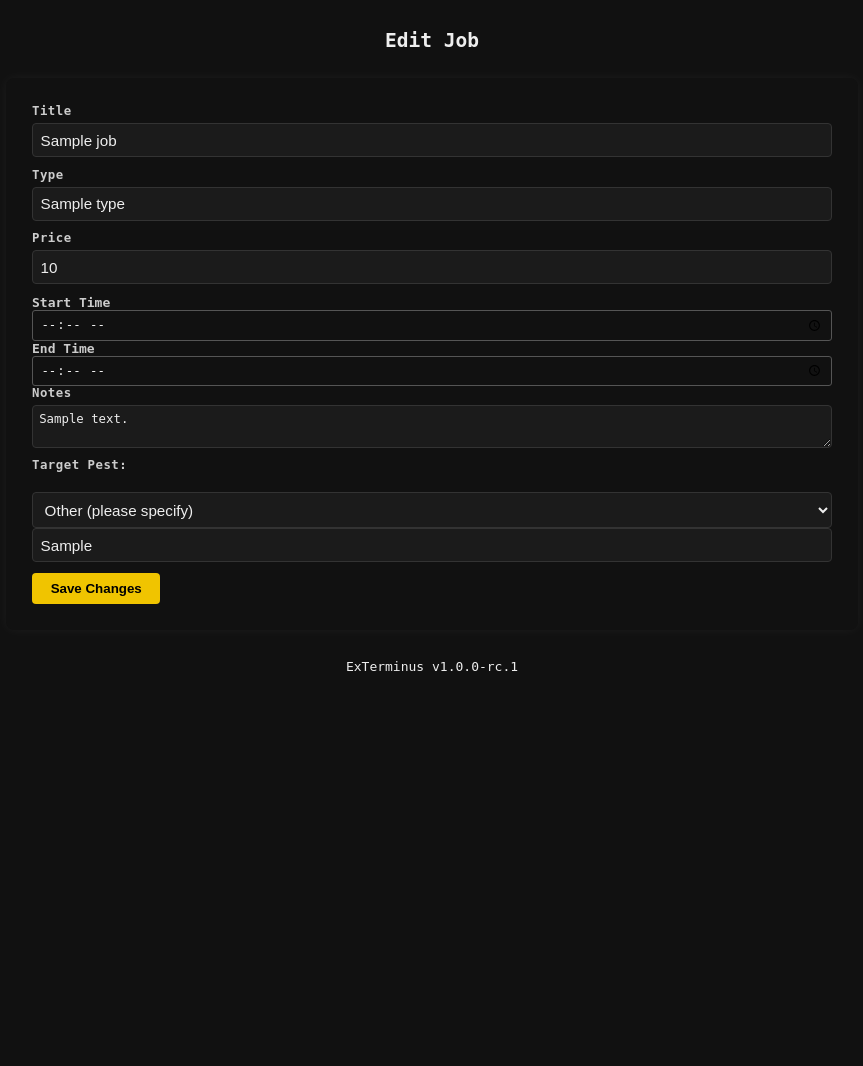
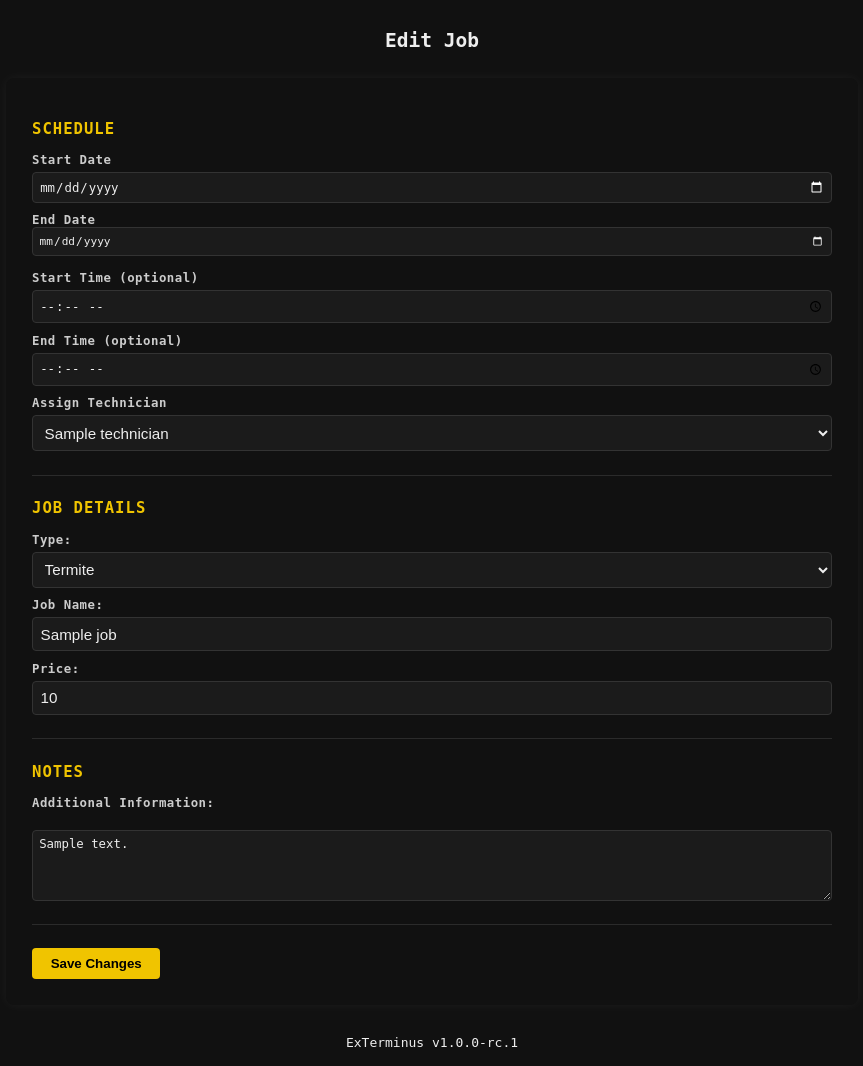
Before and after one commit to exterminus-portal/exterminus, a Flask app: template templates/edit_job.html in a window 1280 px wide. Shown: the part 28-1094 px from the top of the page, without its empty margins (208-1071 px from the left). Before the commit the page ends 699 px from the top, so only its background shows below. Run offline with Flask 3, Linux system fonts and the light colour scheme; the template is opened without the code that fills it: most values are stand-ins (such as "Sample title", 1, 10 or a date in 2020); some libraries are stand-ins or nearby versions.

Commit message:
chore(wip): checkpoint job form workflow

```diff
--- a/templates/_job_fields.html
+++ b/templates/_job_fields.html
@@ -2,27 +2,29 @@
 <div class="form-section">
   <h3 class="section-heading">Schedule</h3>
 
-  {% if not hide_date_fields %}
     <div class="form-group">
-      <label for="start_date">Start Date</label>
-      <input type="date" name="start_date" id="start_date" required>
+        <label for="start_date">Start Date</label>
+        <input
+                type="date"
+                name="start_date"
+                id="start_date"
+                required
+                value="{% if job is defined %}{{ job.start_date }}{% elif date %}{{ date.isoformat() }}{% endif %}"
+        >
     </div>
+
     <div class="form-group">
-      <label for="end_date">End Date (optional)</label>
-      <input type="date" name="end_date" id="end_date">
+        <label for="end_date">End Date<label>
+        <input
+               type="date"
+               name="end_date"
+               id="end_date"
+               required
+               value="{% if job is defined %}{{ job.end_date or job.start_date}}{% elif date %}{{ date.isoformat() }}{% endif %}"
+        >
     </div>
-  {% else %}
+
     <div class="form-group">
-      <label for="start_date">Start Date</label>
-      <input type="date" name="start_date" id="start_date" required value="{{ date.isoformat() }}">
-    </div>
-    <div class="form-group">
-      <label for="end_date">End Date</label>
-      <input type="date" name="end_date" id="end_date" required value="{{ date.isoformat() }}">
-    </div>
-  {% endif %}
-
-  <div class="form-group">
     <label for="start_time">Start Time (optional)</label>
     <input type="time" name="start_time" id="start_time" value="{{ (job.start_time if job is defined else '') }}">
   </div>
--- a/templates/day.html
+++ b/templates/day.html
@@ -31,7 +31,7 @@
   <a href="{{ url_for('calendar.index') }}" class="btn btn-yellow">← Calendar</a>
   {% if session.get("user") and not locked %}
     <a href="{{ url_for('job.add_job_for_date', date=selected_date.isoformat()) }}" class="btn btn-yellow">+ Add Job</a>
-    <a href="#" class="button" data-open="#createMultidayModal">+ Add Multi-Day</a>
+
     <a href="{{ url_for('calendar.add_time_off', date=selected_date.isoformat()) }}" class="btn btn-yellow">+ Add Time Off</a>
   {% endif %}
 </div>
--- a/templates/edit_job.html
+++ b/templates/edit_job.html
@@ -1,93 +1,17 @@
 {% extends "base.html" %}
+
 {% block content %}
-<h2 class="text-center heading">Edit Job</h2>
+<h2 class="text-center heading"> Edit Job</h2>
 
 <form method="POST" class="form-container">
     <input type="hidden" name="csrf_token" value="{{ csrf_token() }}">
-    <div class="form-group">
-        <label for="title">Title</label>
-        <input name="title" value="{{ job['title'] }}" required>
+
+    {% include "_job_fields.html" with context %}
+
+    <div class="form-actions">
+        <button type="submit" class="btn-submit">Save Changes</button>
     </div>
-
-    <div class="form-group">
-        <label for="type">Type</label>
-        <input name="type" value="{{ job['type'] }}">
-    </div>
-
-    <div class="form-group">
-        <label for="price">Price</label>
-        <input name="price" type="number" step="0.01" value="{{ job['price'] }}">
-    </div>
-
-    <label for="start_time">Start Time</label>
-    <input type="time" name="start_time" id="start_time" value="{{ job.start_time or  '' }}">
-
-    <label for="end_time">End Time</label>
-    <input type="time" name="end_time" id="end_time" value="{{ job.end_time or '' }}">
-
-    <div class="form-group">
-        <label for="notes">Notes</label>
-        <textarea name="notes">{{ job['notes'] }}</textarea>
-    </div>
-
-<!-- Fumigation Options -->
-    <div id="fumigation-options" class="form-group hidden mt-1">
-        <label><strong>Fumigation Type</strong></label>
-        <input type="radio" name="fumigation_type" value="Tape and Seal" id="fum_type_tape"
-            {% if job.fumigation_type == "Tape and Seal" %}checked{% endif %}>
-        <label for="fum_type_tape">Tape and Seal</label><br>
-
-        <input type="radio" name="fumigation_type" value="Tent" id="fum_type_tent" {% if job.fumigation_type == "Tent" %}checked{% endif %}>
-        <label for="fum_type_tent">Tent</label>
-    </div>
-
-    <div id="fumigation-target" class="form-group hidden">
-        <label for="target_pest"><strong>Target Pest:</strong></label><br>
-        <select name="target_pest" id="target_pest_select">
-            <option value="">-- Select a target pest --</option>
-            {% for pest in ["Bedbugs", "Powder Post Beetles", "Old House Borers", "Carpenter Ants"] %}
-                <option value="{{ pest }}"
-                    {% if job.target_pest == pest %}selected{% endif%}>{{ pest }}</option>
-            {% endfor %}
-            <option value="custom"
-                {% if job.target_pest and job.target_pest not in ["Bedbugs", "Powder Post Beetles", "Old House Borers", "Carpenter Ants"] %}selected{% endif %}>
-                Other (please specify)
-        </option>
-    </select>
-
-    {% set is_custom = job.target_pest and job.target_pest not in ["Bedbugs", "Powder Post Beetles", "Old House Borers", "Carpenter Ants"] %}
-    <input type="text" name="custom_pest" id="custom_pest_input" placeholder="Enter target pest"
-        {% if is_custom %}value="{{ job.target_pest }}"{% endif %}
-        style="{% if not is_custom %}display:none;{% endif %}">
-</div>
-
-    <button type="submit" class="btn-submit">Save Changes</button>
 </form>
 
-<script>
-    document.addEventListener("DOMContentLoaded", function() {
-        const typeField = document.querySelector('[name="type"]');
-        const fumigationOptions = document.getElementById("fumigation-options");
-        const pestSelect = document.getElementById("target_pest_select");
-        const customPest = document.getElementById("custom_pest_input");
-
-        function toggleFumigationOptions() {
-            fumigationOptions.style.display = (typeField.value.toLowerCase() === "fumigation") ? "block" : "none";
-        }
-
-        function toggleCustomPestField() {
-            customPest.style.display = (pestSelect.value === "custom") ? "inline-block" : "none";
-        }
-
-        if (typeField) {
-            typeField.addEventListener("change", toggleFumigationOptions);
-            toggleFumigationOptions();
-        }
-
-        if (pestSelect) {
-            pestSelect.addEventListener("change", toggleCustomPestField);
-            toggleCustomPestField();
-        }
-    });
-</script>
+{% include "_job_scripts.html" %}
 {% endblock %}
```
Also changed, not shown: routes/job_routes.py (+111 -111 lines), tests/conftest.py (+70 -0 lines), tests/test_job_workflow.py (added, +250 -0 lines).
